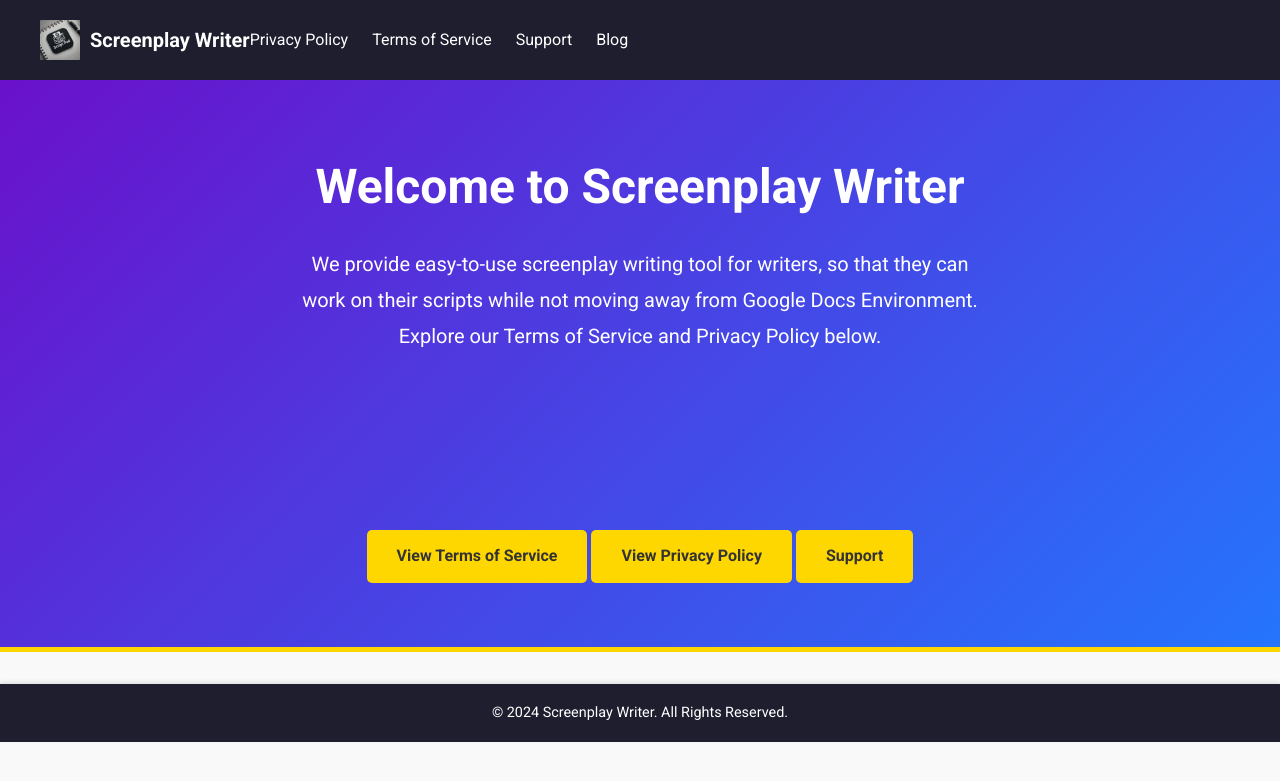
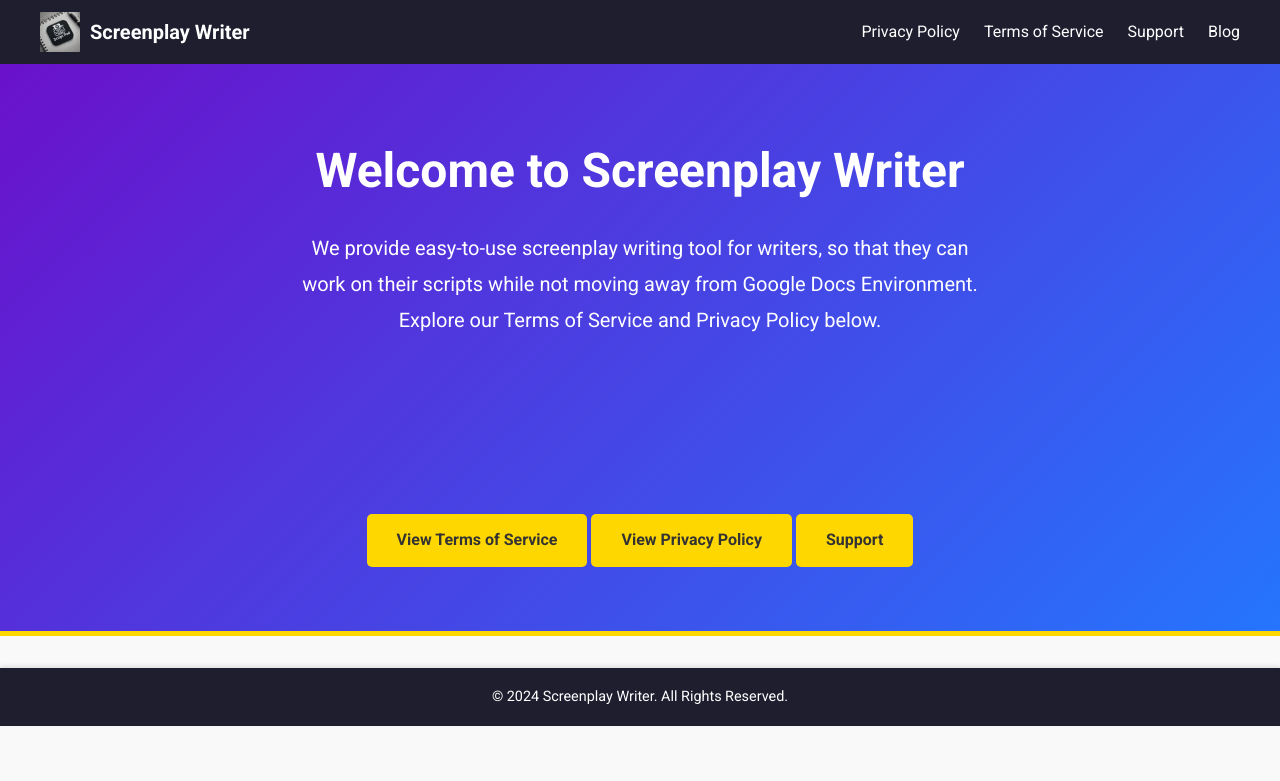
Before and after one commit to betashorts/betashorts-site, a Jekyll site: the page built from index.html, in a window 1280 px wide. Shown: the top 781 px of the page. Built offline with Jekyll 4.4.1, drawn with Linux system fonts in a browser that asks for light colours.

Commit message:
Update styles.css

```diff
--- a/css/styles.css
+++ b/css/styles.css
@@ -20,39 +20,14 @@ body {
     box-shadow: 0 2px 4px rgba(0, 0, 0, 0.1);
 }
 
-/* Navbar Logo Styling */
-.navbar-logo {
-    height: 40px; /* Resizing the logo */
-    margin-right: 10px; /* Adding space between the logo and text */
-    display: inline-block; /* Ensuring it aligns with text */
-    vertical-align: middle; /* Aligns the logo vertically with the text */
-}
-
-/* Navbar Container */
 .navbar-container {
-    display: flex;
-    align-items: center; /* Align logo and text vertically */
-    padding: 0.5rem 1rem; /* Adjust padding for better spacing */
-}
-
-/* Navbar Title Styling */
-.navbar-title {
-    font-size: 1.5rem; /* Adjust text size to match logo */
-    font-weight: bold;
-    color: #fff;
-    display: inline-block;
-    vertical-align: middle; /* Align text vertically with the logo */
-}
-
-
-/* .navbar-container {
     display: flex;
     justify-content: space-between;
     align-items: center;
     max-width: 1200px;
     margin: 0 auto;
 }
- */
+
 .navbar-brand {
     display: flex;
     align-items: center;
@@ -62,11 +37,11 @@ body {
     font-weight: bold;
 }
 
-/* .navbar-logo {
+.navbar-logo {
     width: 40px;
     margin-right: 10px;
 }
- */
+
 .navbar-links {
     list-style: none;
     display: flex;
```
